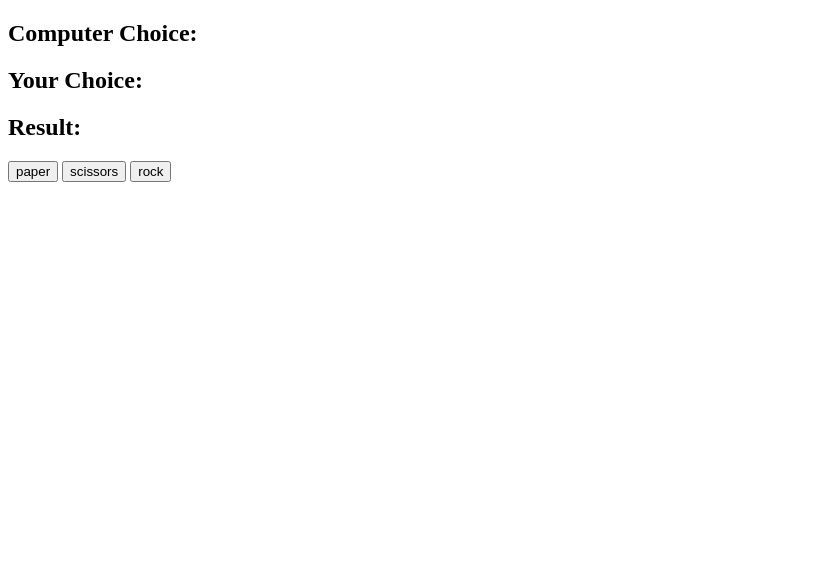
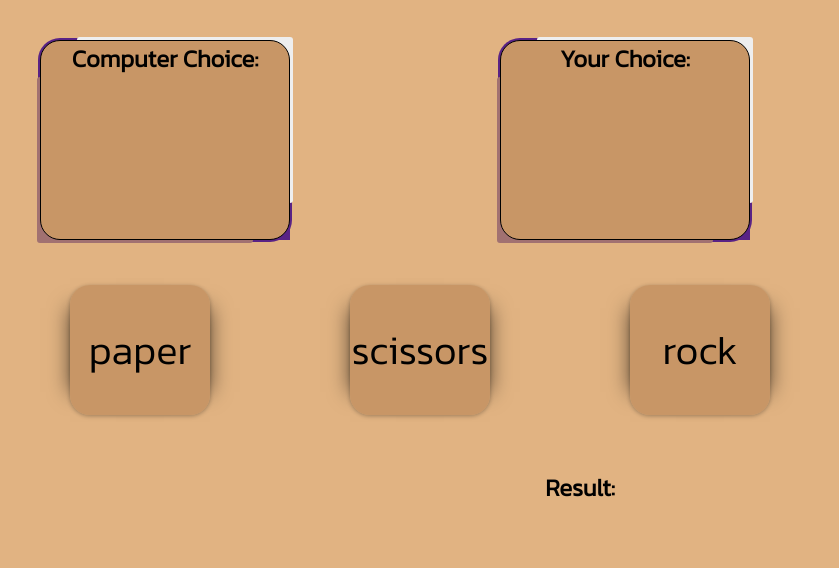
Before and after one commit to George2915/Rock-Paper-Scissors, a plain HTML site: page index.html in a window 1280 px wide. Shown: the whole page, without its empty margins (0-839 px from the left). Drawn offline with Linux system fonts and the light colour scheme; files that its build step writes are made by us from their sources.

Commit message:
added some styles

```diff
--- a/index.html
+++ b/index.html
@@ -6,17 +6,43 @@
         <title>Rock Paper Scissors</title>
         <meta name="description" content="">
         <meta name="viewport" content="width=device-width, initial-scale=1">
-        <link rel="stylesheet" href="/rock_paper_scissors/style/styles.css">
+        <link rel="stylesheet" href="/styles/style.css">
     </head>
     <body>
 
-        <h2>Computer Choice:<span id="computer-choice"></span></h2>
-        <h2>Your Choice:<span id="user-choice"></span></h2>
-        <h2>Result:<span id="result"></span></h2>
-        <button id="paper">paper</button>
-        <button id="scissors">scissors</button>
-        <button id="rock">rock</button>
-        <p class="mary"> </p>
-        <script src="/rock_paper_scissors/script/main.js" async defer></script>
+        <div class="comp-div">
+            <h2 class="comp">
+                Computer Choice:
+            </h2>
+            <span id="computer-choice">
+
+            </span>
+        </div>
+
+        <div class="your-div">
+            <h2>Your Choice:</h2>
+            <span id="user-choice"> </span>
+        </div>
+
+        <div class="result-div">
+            <h2 class="my">
+                Result:
+            </h2>
+            <span id="result"> </span>
+        </div>
+        <div class="various-choice">
+            <div class="paper">
+                <button id="paper">paper</button>
+            </div>
+            <div class="scissors">
+                <button id="scissors">scissors</button>
+            </div>
+            <div class="rock">
+                <button id="rock">rock</button>
+            </div>
+        </div>
+
+
+        <script src="/script/main.js" async defer></script>
     </body>
 </html>
--- a/script/main.js
+++ b/script/main.js
@@ -8,7 +8,7 @@ let computerChoice
 let result
 possibleChoices.forEach(possibleChoice => possibleChoice.addEventListener("click", (e) => {
     userChoice = e.target.id
-    userChoiceDisplay.innerHTML = userChoice + "!"
+    userChoiceDisplay.innerHTML = e.target.id + "!"
     generateComputerChoice()
     getResult()
 }))
@@ -51,4 +51,6 @@ function getResult() {
         result = "you win!"
     }
     resultDisplay.innerHTML = result
+    resultDisplay.style.fontSize = "40px";
+
 }
--- /dev/null
+++ b/styles/style.css
@@ -0,0 +1,139 @@
+@import url('https://fonts.googleapis.com/css2?family=Kanit:wght@300&family=Mulish:wght@300&display=swap');
+
+* {
+    text-decoration: none;
+    box-sizing: border-box;
+    padding: 0;
+    margin: 0;
+    font-family: 'Kanit', sans-serif;
+}
+body {
+    background-color: #e1b382;
+}
+
+.comp-div {
+    background-color: #c89666;
+    width: 250px;
+    height: 200px;
+    border-radius: 20px;
+    text-align: center;
+    position: relative;
+    top: 40px;
+    left: 40px;
+    border: 1px solid black;
+    box-shadow: -20px 20px 0 -17px #a17171,
+    20px -20px 0 -17px #eee,
+    20px 20px 0 -20px #592385,
+    0 0 0 2px #592385;
+}
+#computer-choice {
+    position: relative;
+    top: 40px;
+    font-size: 30px;
+    font-weight: 600;
+}
+.your-div {
+    background-color: #c89666;
+    width: 250px;
+    height: 200px;
+    border-radius: 20px;
+    text-align: center;
+    position: relative;
+    bottom: 160px;
+    left: 500px;
+    border: 1px solid black;
+    box-shadow: -20px 20px 0 -17px #a17171,
+            20px -20px 0 -17px #eee,
+            20px 20px 0 -20px #592385,
+            0 0 0 2px #592385;
+}
+#user-choice {
+    position: relative;
+    top: 40px;
+    font-size: 30px;
+    font-weight: 600;
+}
+
+.paper {
+    position: relative;
+    bottom: 150px;
+    left: 70px;
+    width: 140px;
+    height: 130px;
+    border-radius: 20px;
+    box-shadow: 0 1px 4px rgba(0, 0, 0, .3),
+    -23px 0 20px -23px rgba(0, 0, 0, .6),
+    23px 0 20px -23px rgba(0, 0, 0, .6),
+    inset 0 0 40px rgba(0, 0, 0, .1);
+}
+#paper {
+    border-radius: 20px;
+    border: none;
+    width: 140px;
+    height: 130px;
+    font-family: 'Kanit', sans-serif;
+    font-size: 40px;
+    position: relative;
+    cursor: pointer;
+    background-color: #c89666;
+}
+
+.scissors {
+    position: relative;
+    bottom: 150px;
+    left: 70px;
+    width: 140px;
+    height: 130px;
+    border-radius: 20px;
+    box-shadow: 0 1px 4px rgba(0, 0, 0, .3),
+    -23px 0 20px -23px rgba(0, 0, 0, .6),
+    23px 0 20px -23px rgba(0, 0, 0, .6),
+    inset 0 0 40px rgba(0, 0, 0, .1);
+}
+#scissors {
+    border-radius: 20px;
+    border: none;
+    width: 140px;
+    height: 130px;
+    font-family: 'Kanit', sans-serif;
+    font-size: 40px;
+    position: relative;
+    cursor: pointer;
+    background-color: #c89666;
+}
+.rock {
+    position: relative;
+    bottom: 150px;
+    left: 70px;
+    width: 140px;
+    height: 130px;
+    border-radius: 20px;
+    box-shadow: 0 1px 4px rgba(0, 0, 0, .3),
+    -23px 0 20px -23px rgba(0, 0, 0, .6),
+    23px 0 20px -23px rgba(0, 0, 0, .6),
+    inset 0 0 40px rgba(0, 0, 0, .1);
+}
+#rock {
+    border-radius: 20px;
+    border: none;
+    width: 140px;
+    height: 130px;
+    font-family: 'Kanit', sans-serif;
+    font-size: 40px;
+    position: relative;
+    cursor: pointer;
+    background-color: #c89666;
+}
+.various-choice {
+    display: flex;
+    justify-content: space-between;
+    width: 700px;
+}
+
+.result-div {
+    position: relative;
+    right: 60px;
+    top: 70px;
+    text-align: center;
+}
+/* !get a restart button */
```
Also changed, not shown: img/crumpled_paper_texture_by_pkgam-d73k5mj.jpg (added), img/Без названия.jfif (added), style/styles.css (deleted).
